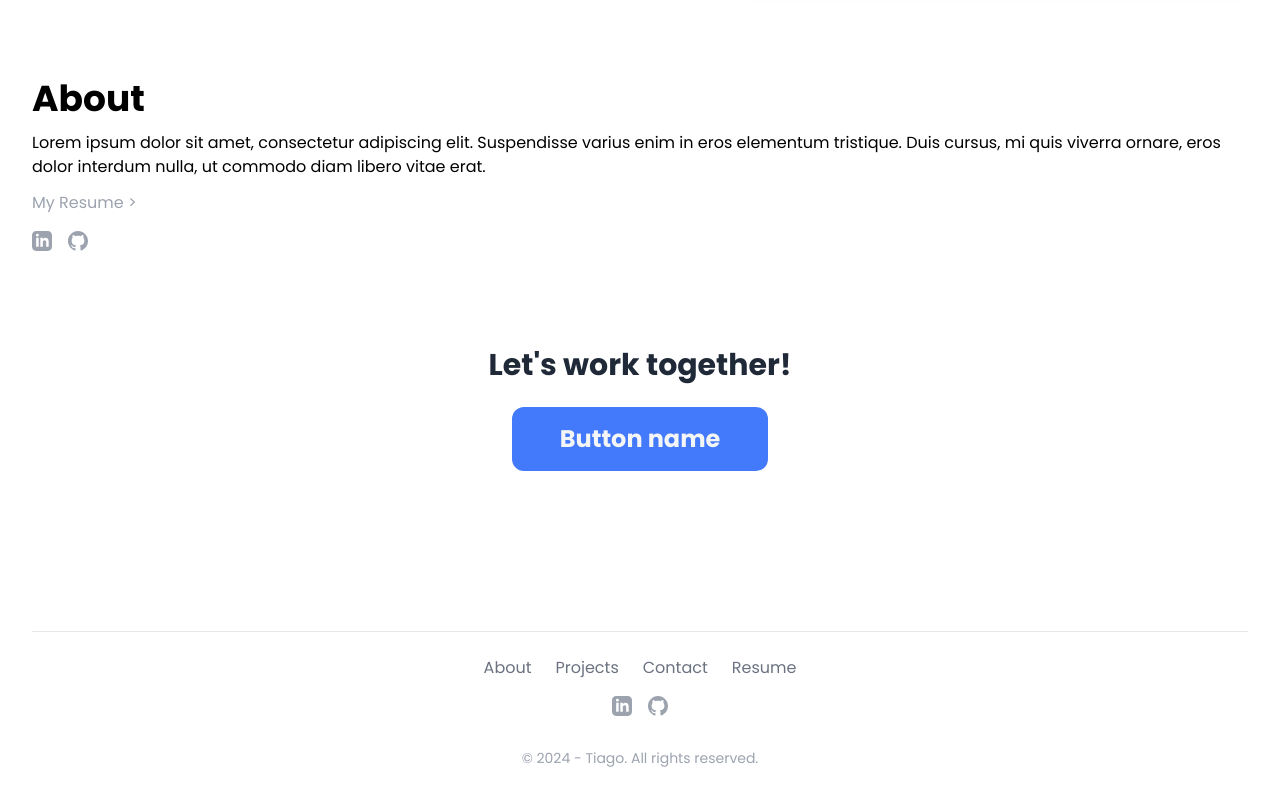
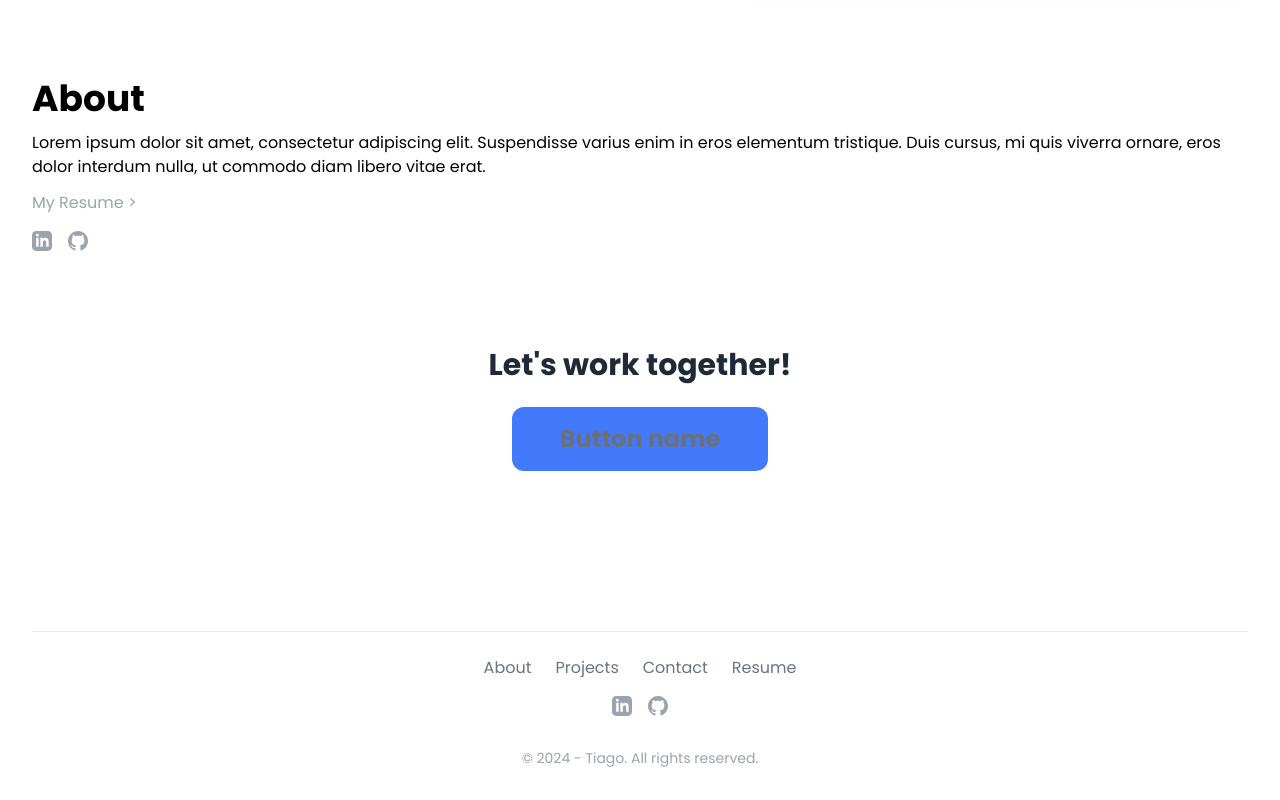
Before and after one commit to brtiago/portfolio, an Angular app: page / in a window 1280 px wide. Shown: the part 982-1782 px from the top of the page. Built offline with nearby package versions, Linux system fonts and the light colour scheme.

Commit message:
fix: color 6 duplicate

```diff
--- a/tailwind.config.js
+++ b/tailwind.config.js
@@ -11,7 +11,7 @@ module.exports = {
         color5: "#272940",
         color6: "#6A707B",
         color7: "#D1D3D1",
-        color6: "#F4F5F6",
+        color8: "#F4F5F6",
         color9: "#ffffff",
       },
       fontFamily: {
```
